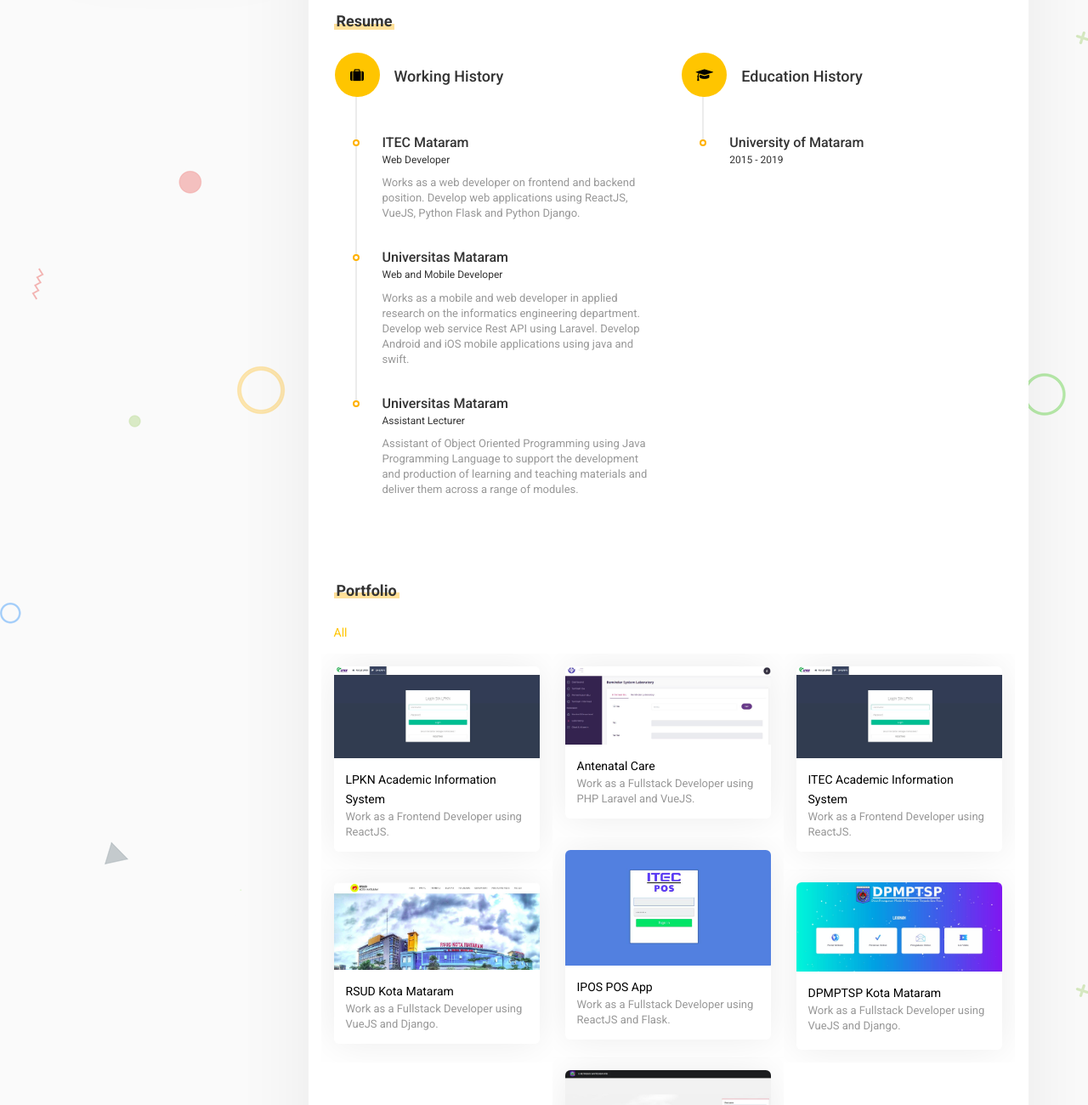
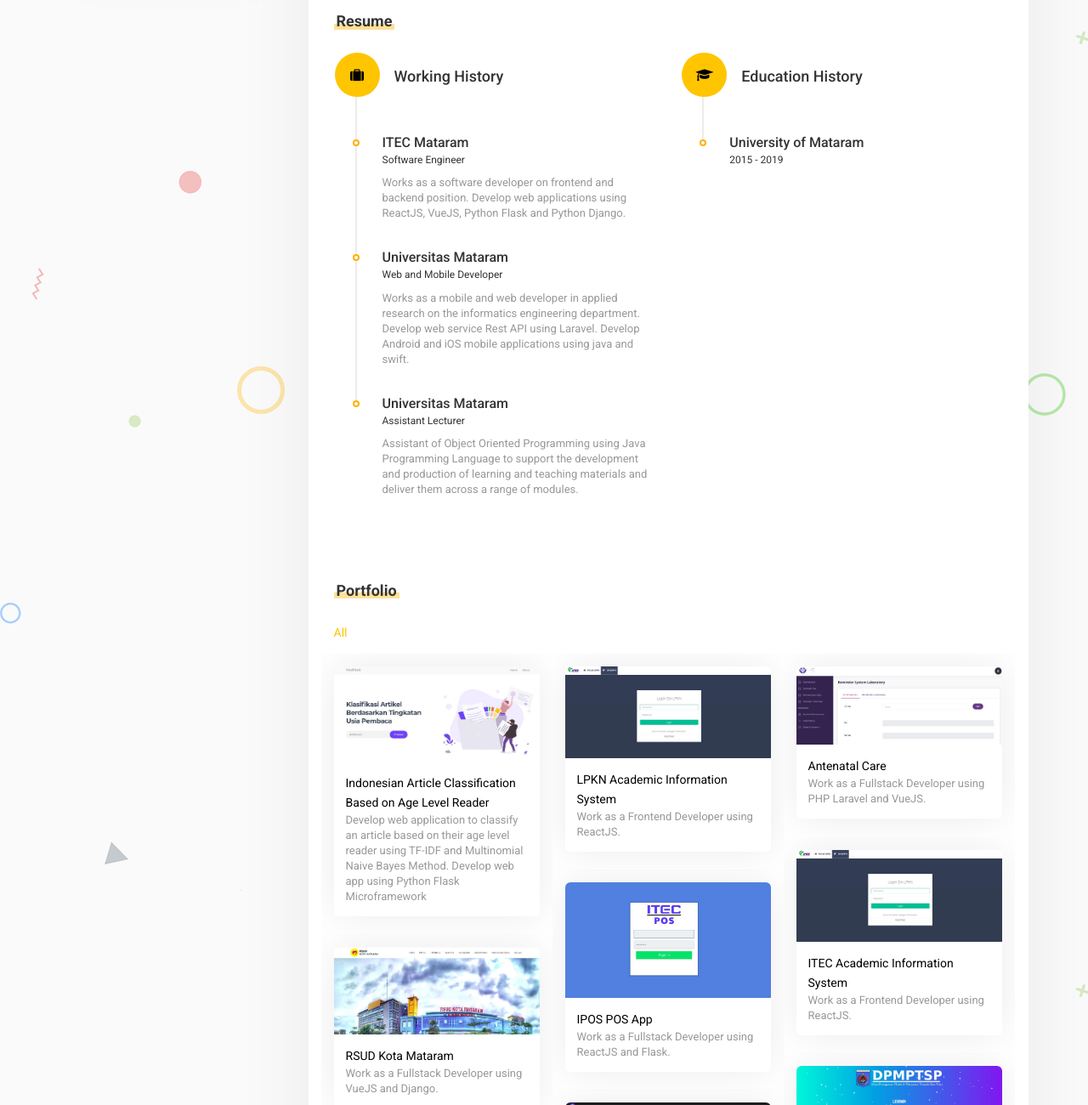
Before and after one commit to iqbaldp/iqbaldp.github.io, a plain HTML site: page index.html in a window 1280 px wide. Shown: the part 836-2136 px from the top of the page at 85% size. Drawn offline with Linux system fonts and the light colour scheme.

Commit message:
Initial commit

```diff
--- a/index.html
+++ b/index.html
@@ -4,8 +4,6 @@
 
 <title>Iqbal DP</title>
 <meta charset="UTF-8">
-<meta name="description" content="Mat - Resume & vCard HTML Template">
-<meta name="keywords" content="personal, vcard, portfolio">
 <meta name="viewport" content="width=device-width, initial-scale=1.0">
 
 <link href="favicon.ico" rel="shortcut icon" type="image/x-icon" />
@@ -185,8 +183,8 @@
                                 <ul class="timeline col-md-12 top_30">
                                     <li><i class="fa fa-suitcase" aria-hidden="true"></i><h2 class="timeline-title">Working History</h2></li>
                                     <li><h3 class="line-title">ITEC Mataram</h3>
-                                        <span>Web Developer</span>
-                                        <p class="little-text">Works as a web developer on frontend and backend position. Develop web applications using ReactJS, VueJS, Python Flask and Python Django.</p>
+                                        <span>Software Engineer</span>
+                                        <p class="little-text">Works as a software developer on frontend and backend position. Develop web applications using ReactJS, VueJS, Python Flask and Python Django.</p>
                                     </li>
                                     <li><h3 class="line-title">Universitas Mataram</h3>
                                         <span>Web and Mobile Developer</span>
@@ -222,6 +220,20 @@
                     </div>
                     <div id="grid-container" class="top_60">
 
+                        <div class="cbp-item webdesign">
+                            <a href="http://online.lpkntrainingcenter.sch.id" class=" cbp-singlePage">
+                                <figure>
+                                    <div class="icon">
+                                        <i class="fa fa-clone" aria-hidden="true"></i>
+                                    </div>
+                                    <img src="images/nlp.jpeg" alt="" >
+                                    <figcaption>
+                                        <span class="title">Indonesian Article Classification Based on Age Level Reader</span><br/>
+                                        <span class="info">Develop web application to classify an article based on their age level reader using TF-IDF and Multinomial Naive Bayes Method. Develop web app using Python Flask Microframework</span>
+                                    </figcaption>
+                                </figure>
+                            </a>
+                        </div>
                         <div class="cbp-item webdesign">
                             <a href="http://online.lpkntrainingcenter.sch.id" class=" cbp-singlePage">
                                 <figure>
```
Also changed, not shown: images/nlp.jpeg (added), 1 other file.
